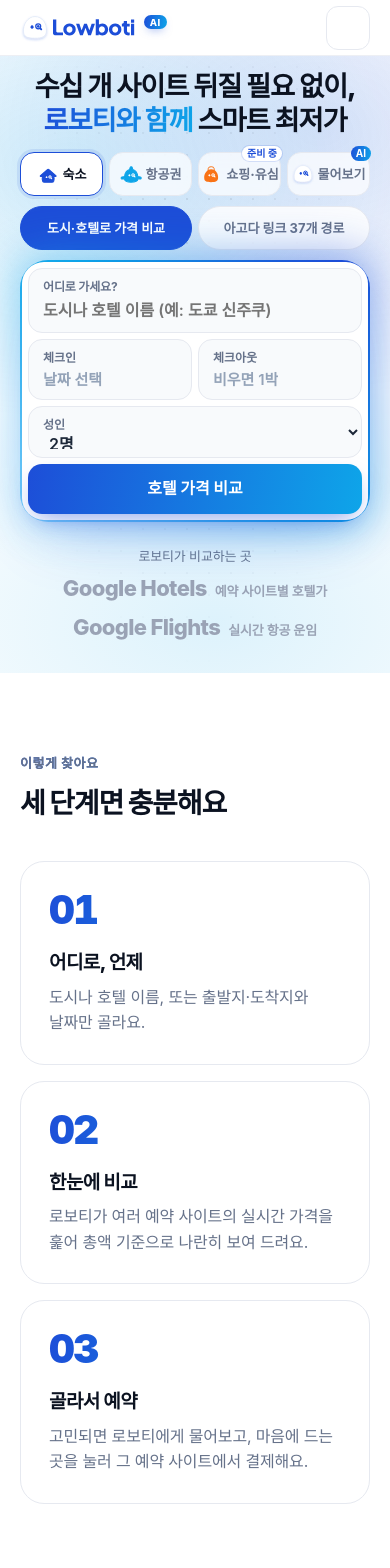
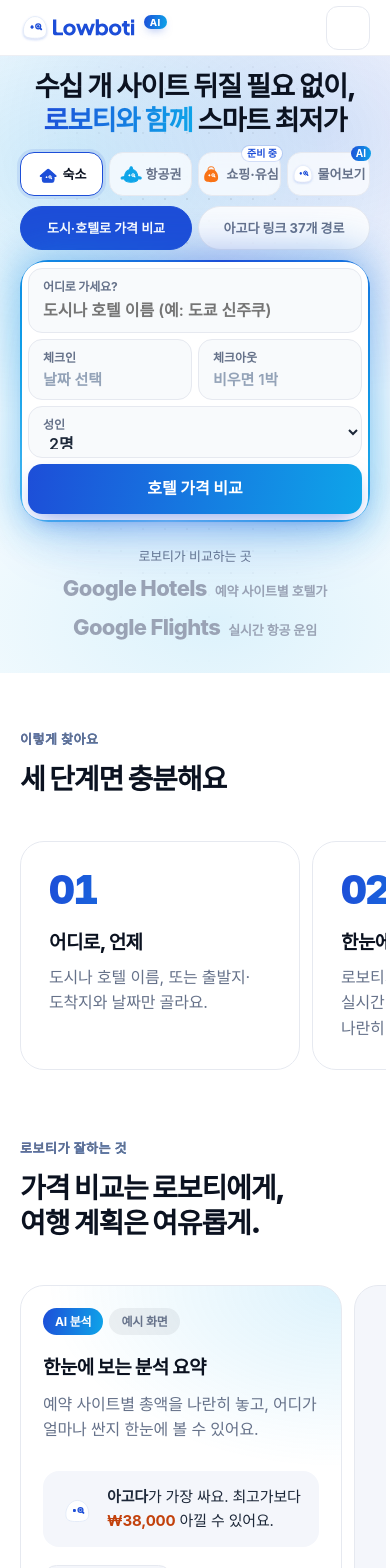
Before and after one commit to gollazyum/web, a Next.js app: page / in a window 390 px wide. Shown: the top 1568 px of the page. Built offline with nearby package versions, Linux system fonts and the light colour scheme; a web font is replaced by a local one.

Commit message:
P2-2: shorter phone home with swipeable step, feature and family cards
Co-Authored-By: Claude Opus 5.5 <noreply@anthropic.com>
Claude-Session: https://claude.ai/code/session_01FCrfjnBk819GT9PDUf1iqy

```diff
--- a/app/mobile.css
+++ b/app/mobile.css
@@ -1177,3 +1177,49 @@ html.sheet-lock body {
     animation: none;
   }
 }
+
+/* ---------- P2-2 홈 길이 줄이기: 세 단계·잘하는 것·패밀리는 옆으로 넘기는 카드 ---------- */
+@media (max-width: 640px) {
+  .section {
+    padding-top: 56px;
+  }
+  .steps,
+  .bento,
+  .family {
+    display: flex;
+    gap: 12px;
+    margin: 0 -16px;
+    padding: 4px 16px 12px;
+    overflow-x: auto;
+    scroll-snap-type: x mandatory;
+    scroll-padding: 0 16px;
+    scrollbar-width: none;
+  }
+  .steps::-webkit-scrollbar,
+  .bento::-webkit-scrollbar,
+  .family::-webkit-scrollbar {
+    display: none;
+  }
+  .steps > li,
+  .bento > .bento-card,
+  .family > .family-card {
+    flex: 0 0 80%;
+    scroll-snap-align: start;
+  }
+  .bento-card {
+    padding: 22px;
+  }
+  .bento > .bento-analysis {
+    flex-basis: 92%;
+  }
+  .family-card {
+    padding: 22px 20px 20px;
+  }
+  .family-go {
+    min-height: 44px;
+  }
+  .steps li:hover,
+  .family-card:hover {
+    transform: none;
+  }
+}
```
